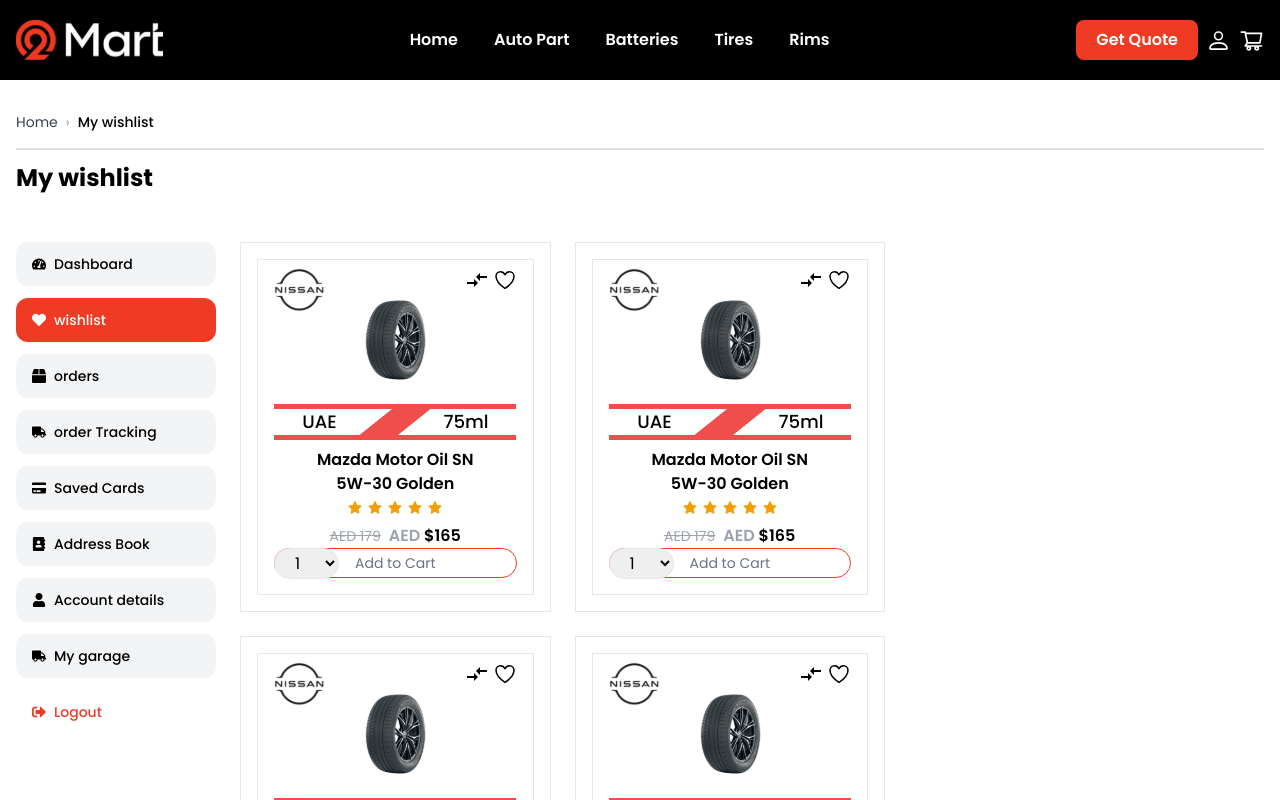
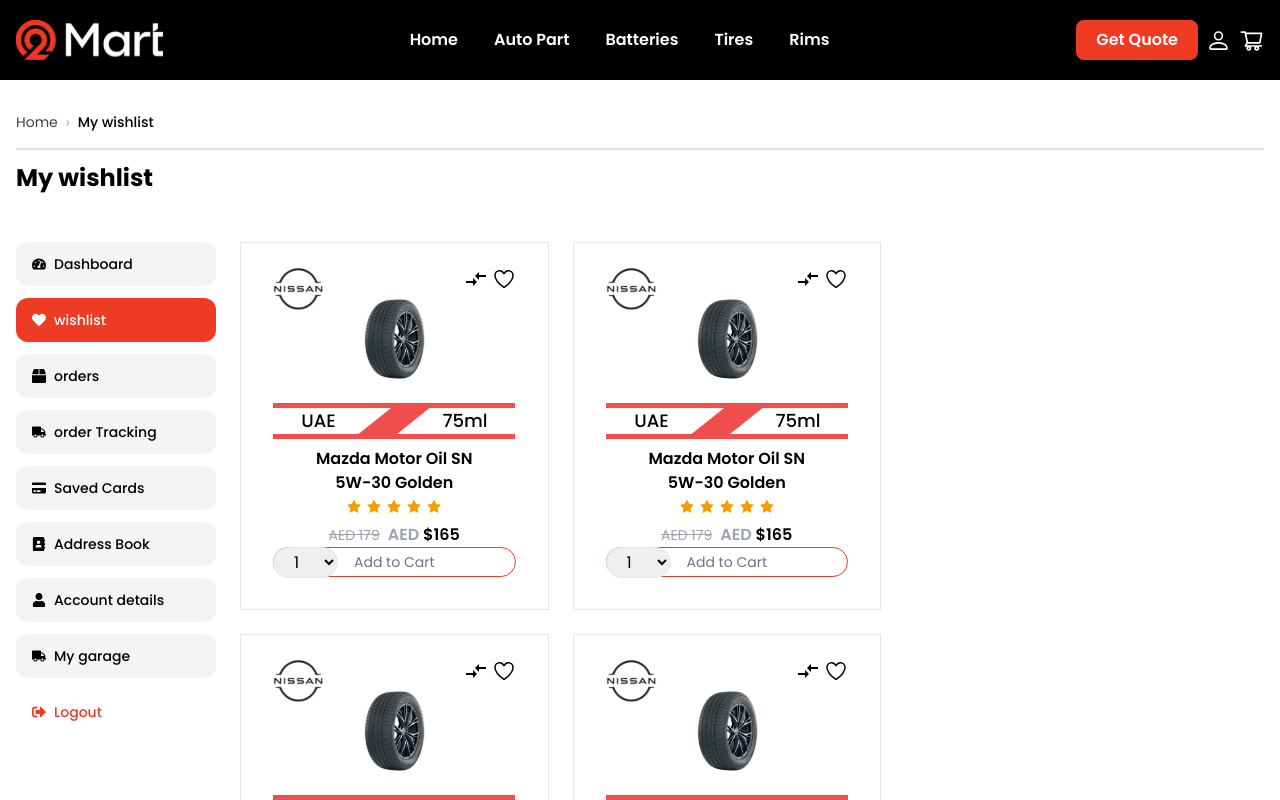
Before and after one commit to momarzouq/O2Mart, a React (Vite) app: page /wishlist in a window 1280 px wide. Shown: the top 800 px of the page. Built offline with nearby package versions, Linux system fonts and the light colour scheme.

Commit message:
Refactor product card styling in Wishlist component

```diff
--- a/src/pages/dashboard/Wishlist.jsx
+++ b/src/pages/dashboard/Wishlist.jsx
@@ -131,7 +131,7 @@
               to={`/product/${product.id}`}
               className="relative flex flex-col items-center justify-center border p-4 hover:shadow-lg"
             >
-              <div className="relative flex flex-col items-center justify-center border p-4 ">
+              <div className="relative flex flex-col items-center justify-center p-4 ">
                 {/* Brand Of Product & Add To Favorit & Comprison */}
                 <div className="flex items-center">
                   <img
```
